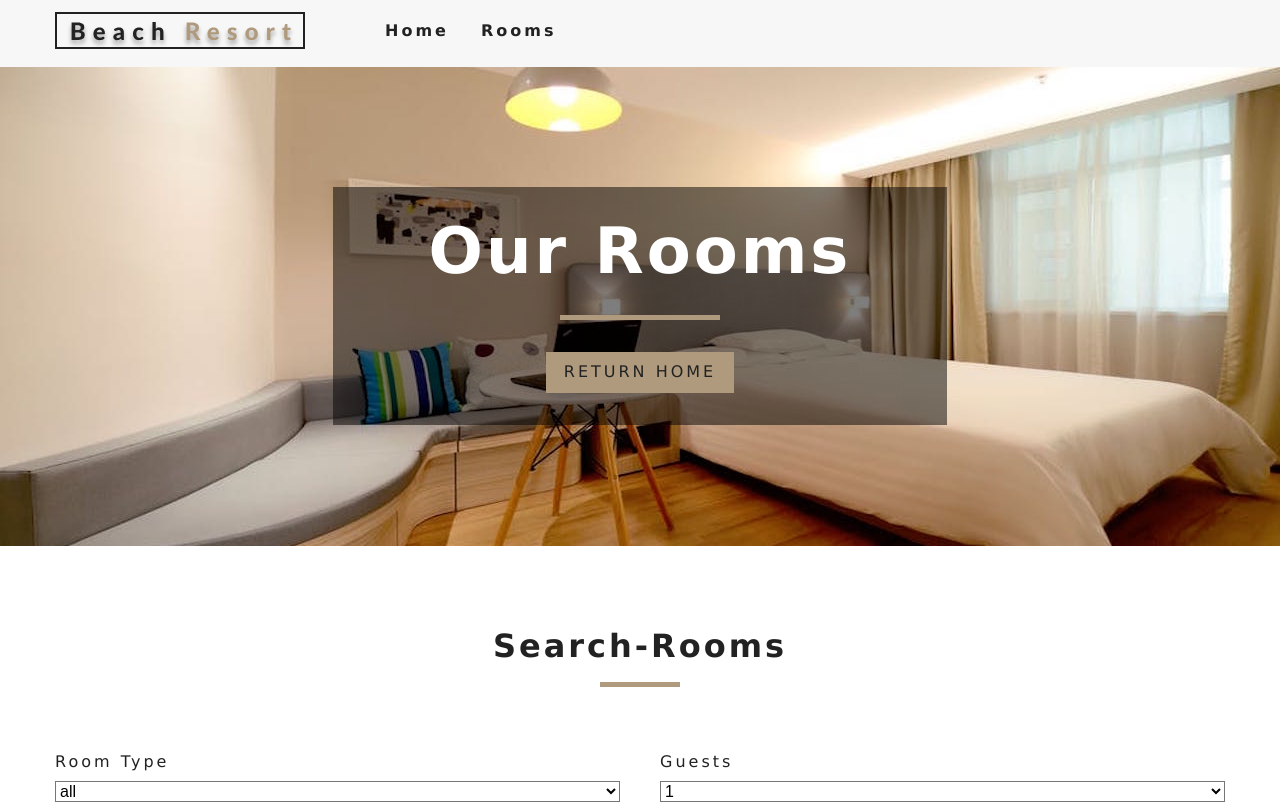
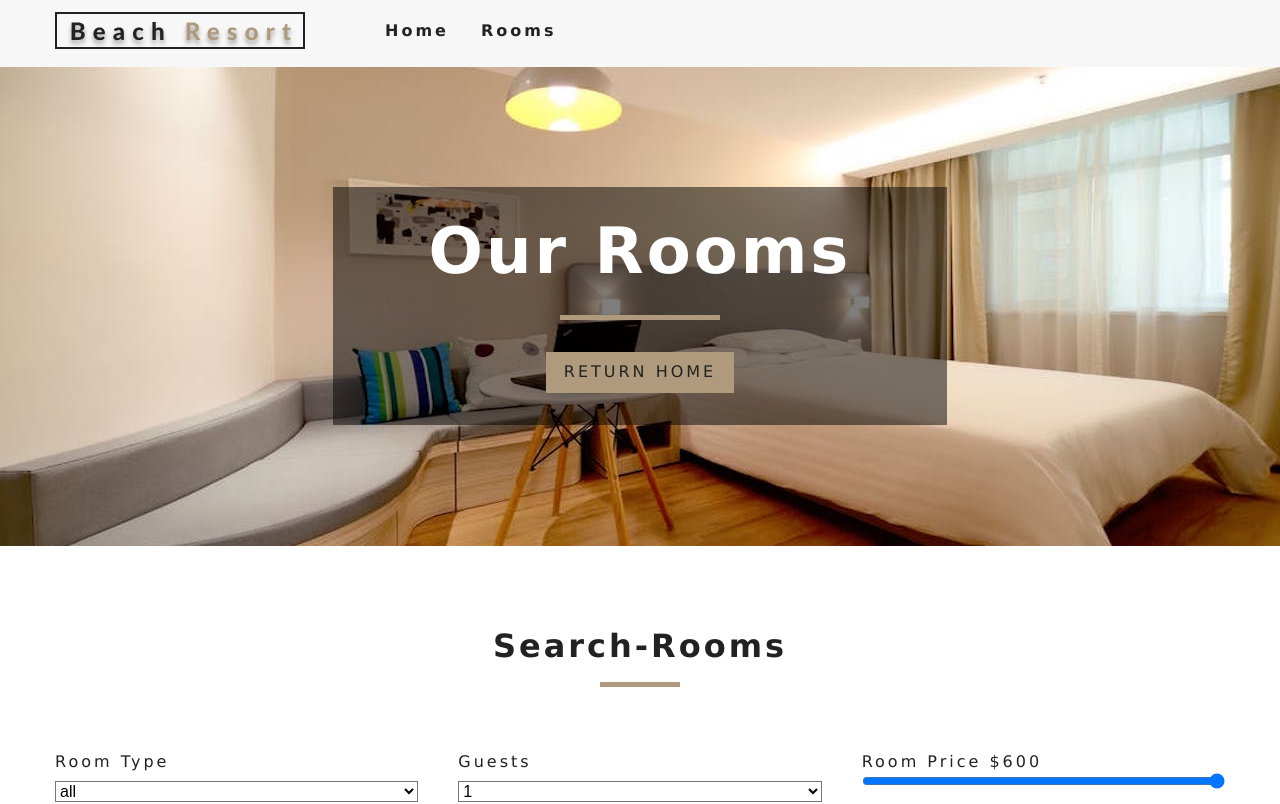
Before and after one commit to bipan82gill/hotel_booking, a React (Create React App) app: page /rooms in a window 1280 px wide. Shown: the top 804 px of the page. Built offline with nearby package versions, Linux system fonts and the light colour scheme.

Commit message:
filter rooms by price

```diff
--- a/src/Context.js
+++ b/src/Context.js
@@ -73,6 +73,7 @@
     } = this.state
      let tempRooms = [...rooms];
    capacity = parseInt(capacity)
+   price = parseInt(price)
    //filter by type
      if(type !== 'all'){
          tempRooms = tempRooms.filter( room => room.type === type)
@@ -81,6 +82,8 @@
      if(capacity !==1){
          tempRooms= tempRooms.filter(room => room.capacity === capacity)
    }
+   // filter by price
+   tempRooms = tempRooms.filter(room => room.price <= price)
      this.setState({
          sortedRooms: tempRooms
      })
--- a/src/components/RoomFilter.js
+++ b/src/components/RoomFilter.js
@@ -61,6 +61,21 @@
                 {people}
                 </select>
             </div>
+            {/* // room price */}
+            <div className= "form-group">
+                <label htmlFor ="price">
+                    room price ${price}
+                    <input
+                     type="range"
+                     name="price"
+                     min ={minPrice}
+                     max={maxPrice}
+                     id ="price"
+                     value ={price}
+                     onChange={handleChange}
+                     className ="form-control"/>
+                </label>
+            </div>
 
             </form>
         </section>
```
